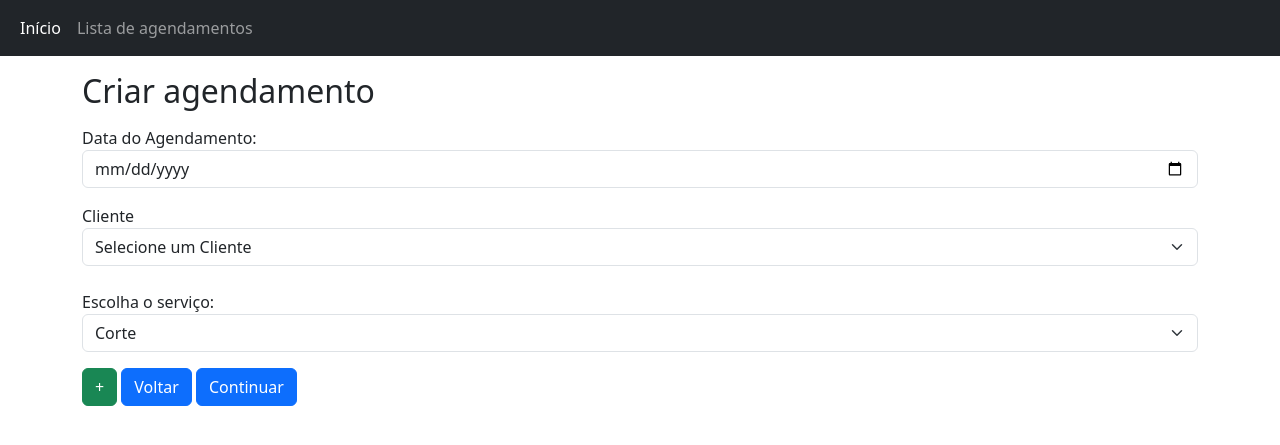
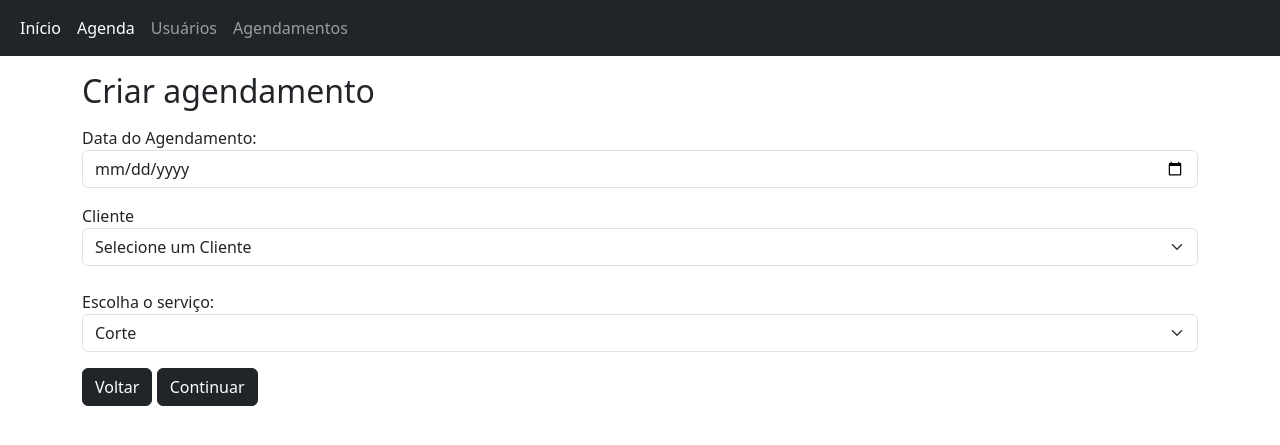
Before and after one commit to Anaclarapereira/barbearia, a PHP site: page /Agendamento/agendar.php in a window 1280 px wide. Shown: the top 445 px of the page. Run offline with PHP 8.4, Linux system fonts and the light colour scheme; data comes from the database, SQL or seed files in the repository.

Commit message:
Add files via upload

```diff
--- a/Agendamento/agendar.php
+++ b/Agendamento/agendar.php
@@ -26,7 +26,13 @@ include "../connection.php";
                     <a class="nav-link active" href="../index.php">Início</a>
                 </li>
                 <li class="nav-item">
-                    <a class="nav-link" href="index.php">Lista de agendamentos</a>
+                    <a class="nav-link active" href="../Agenda/index.php">Agenda</a>
+                </li>
+                <li class="nav-item">
+                    <a class="nav-link" href="../Usuario/index.php">Usuários</a>
+                </li>
+                <li class="nav-item">
+                    <a class="nav-link" href="../Agendamento/index.php">Agendamentos</a>
                 </li>
 
             </ul>
@@ -69,9 +75,8 @@ include "../connection.php";
 
             </div>
             <div class="botoes">
-                <a href="Cadastrar_Usuarios.php" class="btn btn-success">+</a>
-            <a href="index.php" class="btn btn-primary">Voltar</a>
-            <button type="submit" class="btn btn-primary">Continuar</button>
+            <a href="index.php" class="btn btn-dark">Voltar</a>
+            <button type="submit" class="btn btn-dark">Continuar</button>
             </div>
         </form>
     </div>
--- a/Agendamento/index.html
+++ b/Agendamento/index.html
@@ -51,7 +51,7 @@
             </div>
 
 
-            <button type="submit" class="btn btn-primary">Continuar</button>
+            <button type="submit" class="btn btn-dark">Continuar</button>
         </form>
     </div>
 
```
Also changed, not shown: Agendamento/Preparando_Agendamento.php (+8 -3 lines), Agendamento/criar_agendamento.php (+21 -0 lines), Agendamento/index.php (+11 -4 lines).
